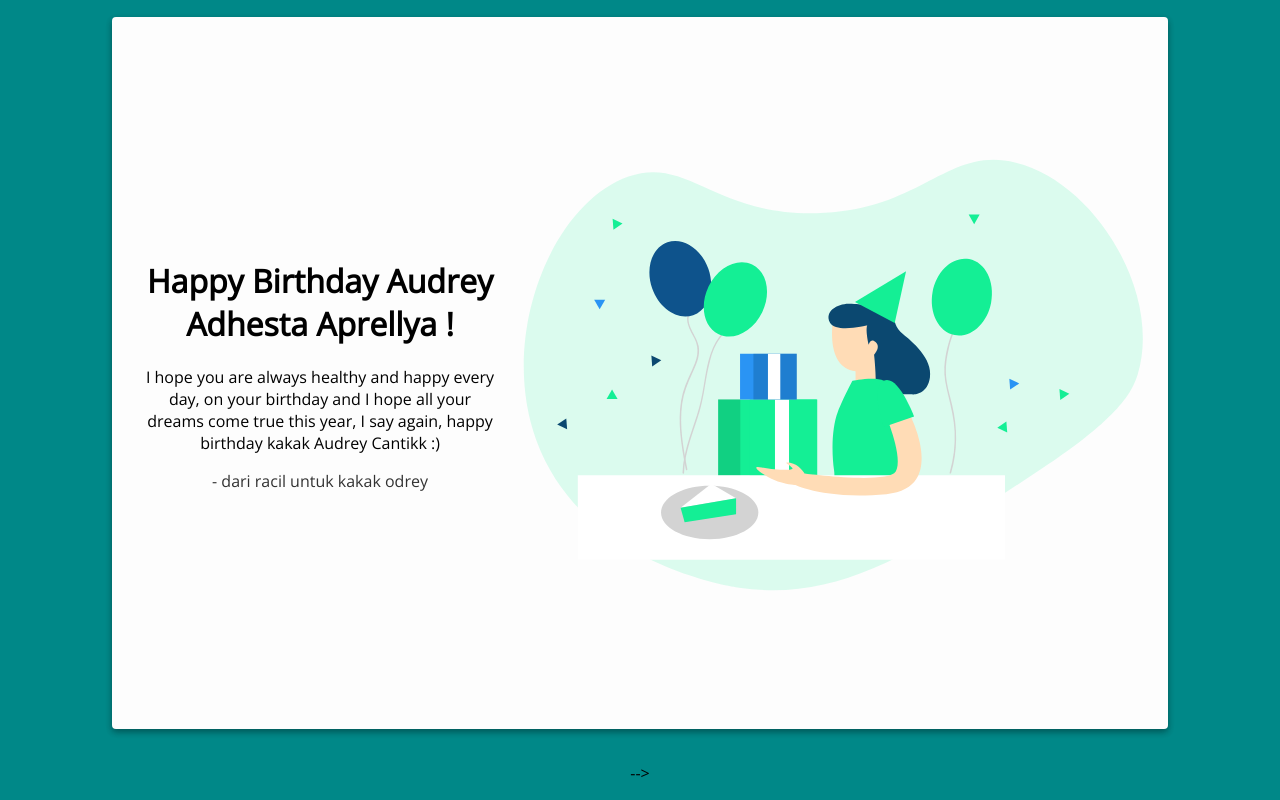
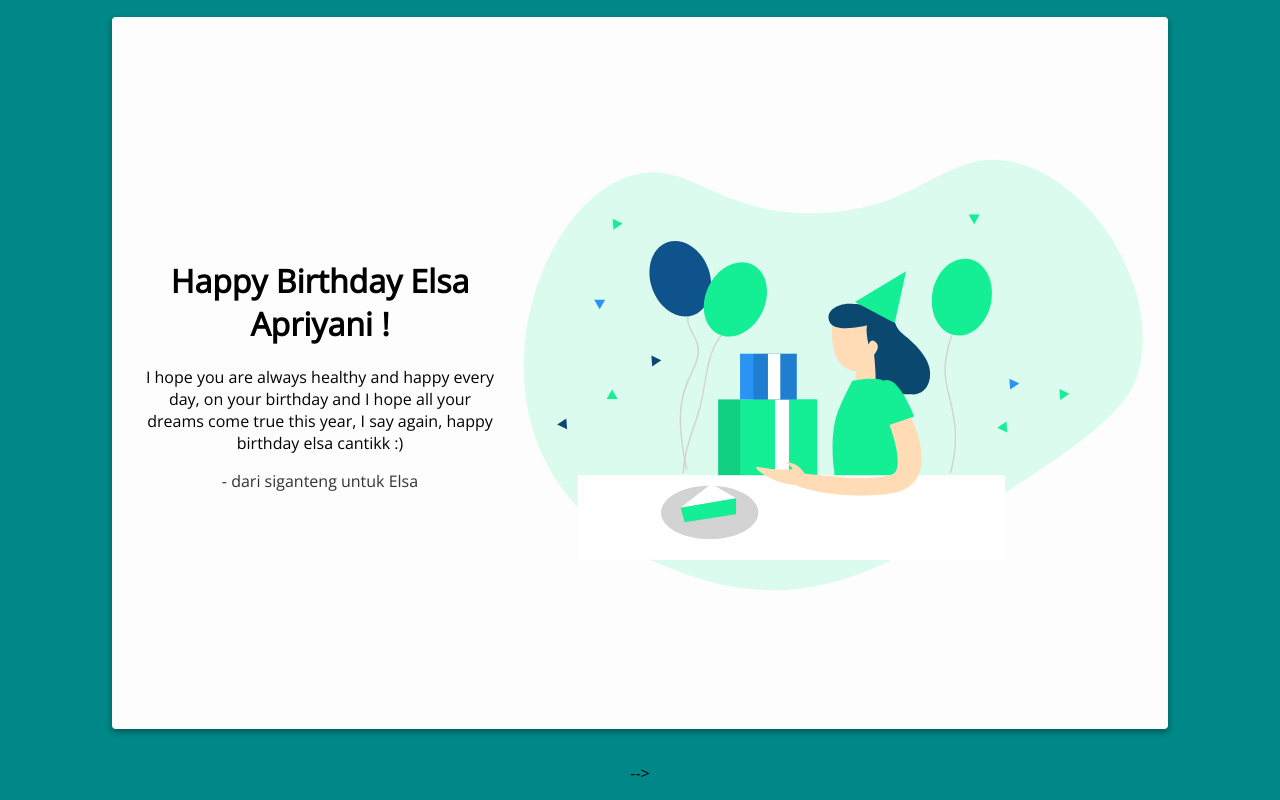
Before and after one commit to JottTheMurphy/Greeting-Brithday, a plain HTML site: page index.html in a window 1280 px wide. Drawn offline with nearby package versions, Linux system fonts and the light colour scheme.

Commit message:
Update index.html

```diff
--- a/index.html
+++ b/index.html
@@ -6,16 +6,16 @@
   <link rel="stylesheet" href="./index.css">
   <link rel="preconnect" href="https://fonts.gstatic.com">
   <link rel="stylesheet" href="https://fonts.googleapis.com/css2?family=Open+Sans&display=swap">
-  <title>Happy Birthday Audrey</title>
+  <title>Happy Birthday Elsa</title>
 </head>
 <body>
   <audio id="lagu" src="lagu.mp3" preload="auto"></audio>
   <div class="card">
     <img src="./birthday.svg" alt="birthday" class="birthday">
     <div class="text">
-      <h1>Happy Birthday Audrey Adhesta Aprellya !</h1>
-      <p>I hope you are always healthy and happy every day, on your birthday and I hope all your dreams come true this year, I say again, happy birthday kakak Audrey Cantikk :)</p>
-      <p class="muted">- dari racil untuk kakak odrey</p>
+      <h1>Happy Birthday Elsa Apriyani !</h1>
+      <p>I hope you are always healthy and happy every day, on your birthday and I hope all your dreams come true this year, I say again, happy birthday elsa cantikk :)</p>
+      <p class="muted">- dari siganteng untuk Elsa</p>
     </div>
     <div class="space"></div>
   </div>
```
